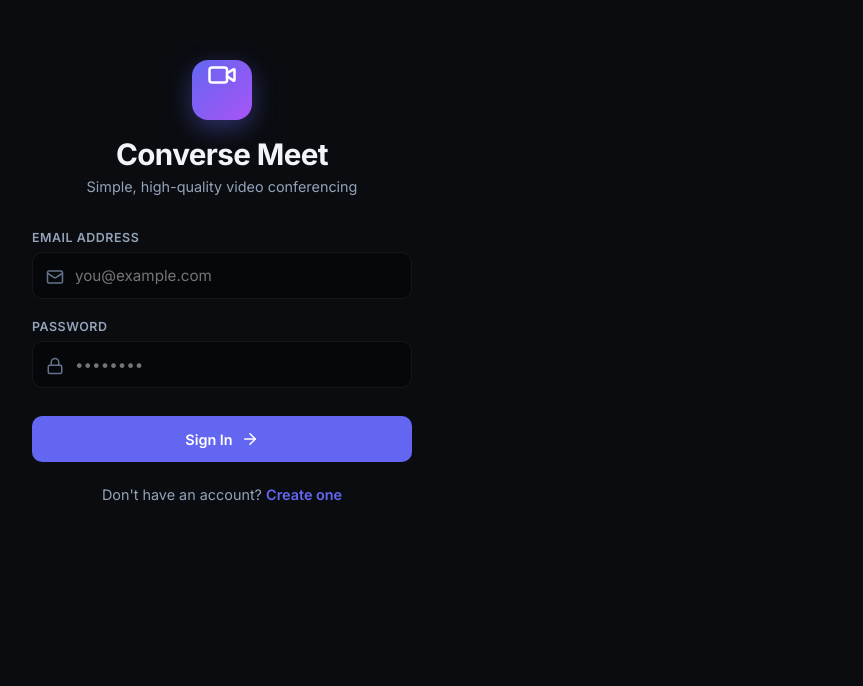
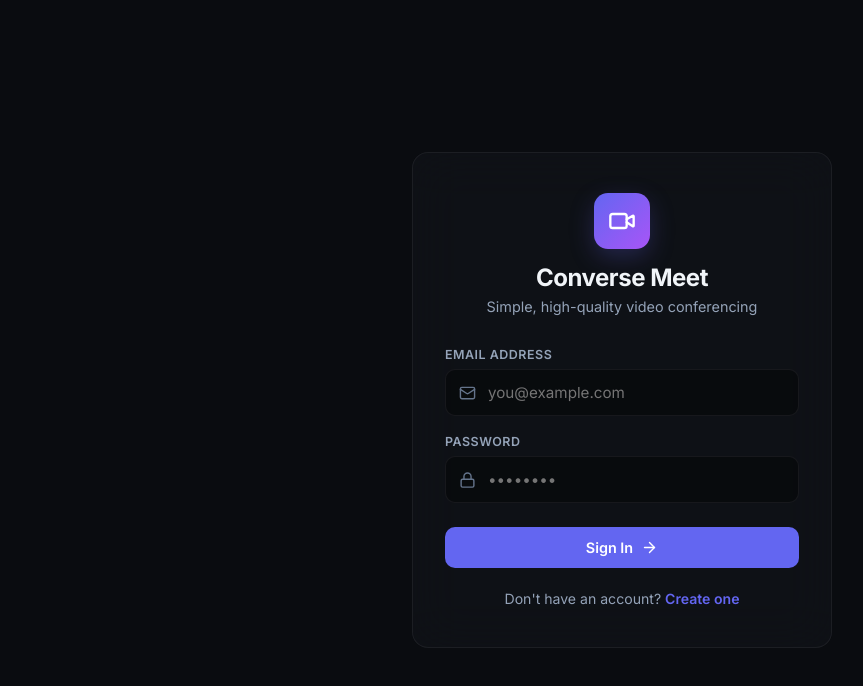
Before and after one commit to samolubukun/Converse-Meet, a React (Vite) app in the folder frontend/: page /login in a window 1280 px wide. Shown: the top 686 px of the page, without its empty margins (18-881 px from the left). Built offline with nearby package versions, Linux system fonts and the light colour scheme.

Commit message:
login: refactor inline styles to CSS classes

```diff
--- a/frontend/src/pages/Login.tsx
+++ b/frontend/src/pages/Login.tsx
@@ -2,6 +2,7 @@ import React, { useState } from "react";
 import { Link, useNavigate, useLocation } from "react-router-dom";
 import { useAuth } from "../App";
 import { Video, Lock, Mail, AlertCircle, ArrowRight } from "lucide-react";
+import { getApiBase } from "../utils/api";
 
 const Login: React.FC = () => {
   const { login } = useAuth();
@@ -12,7 +13,6 @@ const Login: React.FC = () => {
   const [error, setError] = useState("");
   const [loading, setLoading] = useState(false);
 
-  // Redirect target after login (e.g. from joining a restricted meeting)
   const from = location.state?.from?.pathname || "/";
 
   const handleSubmit = async (e: React.FormEvent) => {
@@ -22,20 +22,17 @@ const Login: React.FC = () => {
       setError("Please fill in all fields.");
       return;
     }
-
     setLoading(true);
     try {
-      const res = await fetch("http://localhost:5000/api/auth/login", {
+      const res = await fetch(`${getApiBase()}/api/auth/login`, {
         method: "POST",
         headers: { "Content-Type": "application/json" },
         body: JSON.stringify({ email, password }),
       });
-
       if (!res.ok) {
         const msg = await res.text();
         throw new Error(msg || "Failed to login. Please check credentials.");
       }
-
       const data = await res.json();
       login(data.token, data.user);
       navigate(from, { replace: true });
@@ -47,94 +44,65 @@ const Login: React.FC = () => {
   };
 
   return (
-    <div className="flex-center" style={{ minHeight: "100vh", padding: "20px" }}>
-      <div className="glass-panel" style={{ width: "100%", maxWidth: "440px", padding: "40px 30px" }}>
-
-        {/* Logo and Brand */}
-        <div style={{ textAlign: "center", marginBottom: "35px" }}>
-          <div className="flex-center hover-scale" style={{
-            width: "60px",
-            height: "60px",
-            background: "linear-gradient(135deg, #6366f1 0%, #a855f7 100%)",
-            borderRadius: "16px",
-            margin: "0 auto 16px",
-            boxShadow: "0 8px 24px rgba(99, 102, 241, 0.4)"
-          }}>
-            <Video size={30} color="white" />
+    <div className="page">
+      <div className="card card-sm">
+        <div style={{ textAlign: "center", marginBottom: 32 }}>
+          <div className="logo-icon">
+            <Video size={28} color="white" />
           </div>
-          <h2 style={{ fontFamily: "var(--font-display)", fontSize: "1.85rem", fontWeight: "700", letterSpacing: "-0.02em" }}>
-            Converse Meet
-          </h2>
-          <p style={{ color: "var(--text-secondary)", fontSize: "0.9rem", marginTop: "6px" }}>
-            Simple, high-quality video conferencing
-          </p>
+          <h2 className="title">Converse Meet</h2>
+          <p className="subtitle">Simple, high-quality video conferencing</p>
         </div>
 
         {error && (
-          <div className="flex-center" style={{
-            background: "rgba(239, 68, 68, 0.15)",
-            border: "1px solid rgba(239, 68, 68, 0.25)",
-            borderRadius: "10px",
-            padding: "12px",
-            color: "#f87171",
-            fontSize: "0.88rem",
-            gap: "8px",
-            marginBottom: "24px"
-          }}>
-            <AlertCircle size={18} />
+          <div className="alert alert-error">
+            <AlertCircle size={17} />
             <span>{error}</span>
           </div>
         )}
 
-        <form onSubmit={handleSubmit} style={{ display: "flex", flexDirection: "column", gap: "20px" }}>
-
+        <form onSubmit={handleSubmit} className="form">
           <div className="form-group">
             <label className="form-label">Email Address</label>
-            <div style={{ position: "relative" }}>
-              <Mail size={18} color="var(--text-muted)" style={{ position: "absolute", left: "14px", top: "16px" }} />
+            <div className="form-input-wrap">
+              <Mail size={17} className="form-input-icon" />
               <input
                 type="email"
                 className="form-input"
                 placeholder="you@example.com"
                 value={email}
                 onChange={(e) => setEmail(e.target.value)}
-                style={{ width: "100%", paddingLeft: "42px" }}
               />
             </div>
           </div>
 
           <div className="form-group">
             <label className="form-label">Password</label>
-            <div style={{ position: "relative" }}>
-              <Lock size={18} color="var(--text-muted)" style={{ position: "absolute", left: "14px", top: "16px" }} />
+            <div className="form-input-wrap">
+              <Lock size={17} className="form-input-icon" />
               <input
                 type="password"
                 className="form-input"
                 placeholder="••••••••"
                 value={password}
                 onChange={(e) => setPassword(e.target.value)}
-                style={{ width: "100%", paddingLeft: "42px" }}
               />
             </div>
           </div>
 
-          <button type="submit" className="btn btn-primary" disabled={loading} style={{ width: "100%", padding: "14px", marginTop: "8px" }}>
+          <button type="submit" className="btn btn-primary btn-full" disabled={loading} style={{ marginTop: 6 }}>
             {loading ? "Signing in..." : (
-              <>
-                <span>Sign In</span>
-                <ArrowRight size={18} />
-              </>
+              <><span>Sign In</span><ArrowRight size={17} /></>
             )}
           </button>
         </form>
 
-        <div style={{ textAlign: "center", marginTop: "24px", fontSize: "0.9rem", color: "var(--text-secondary)" }}>
+        <div style={{ textAlign: "center", marginTop: 22, fontSize: "0.88rem", color: "var(--text-secondary)" }}>
           Don't have an account?{" "}
-          <Link to="/register" style={{ color: "var(--primary)", fontWeight: "600", textDecoration: "none" }}>
+          <Link to="/register" style={{ color: "var(--primary)", fontWeight: 600, textDecoration: "none" }}>
             Create one
           </Link>
         </div>
-
       </div>
     </div>
   );
```
